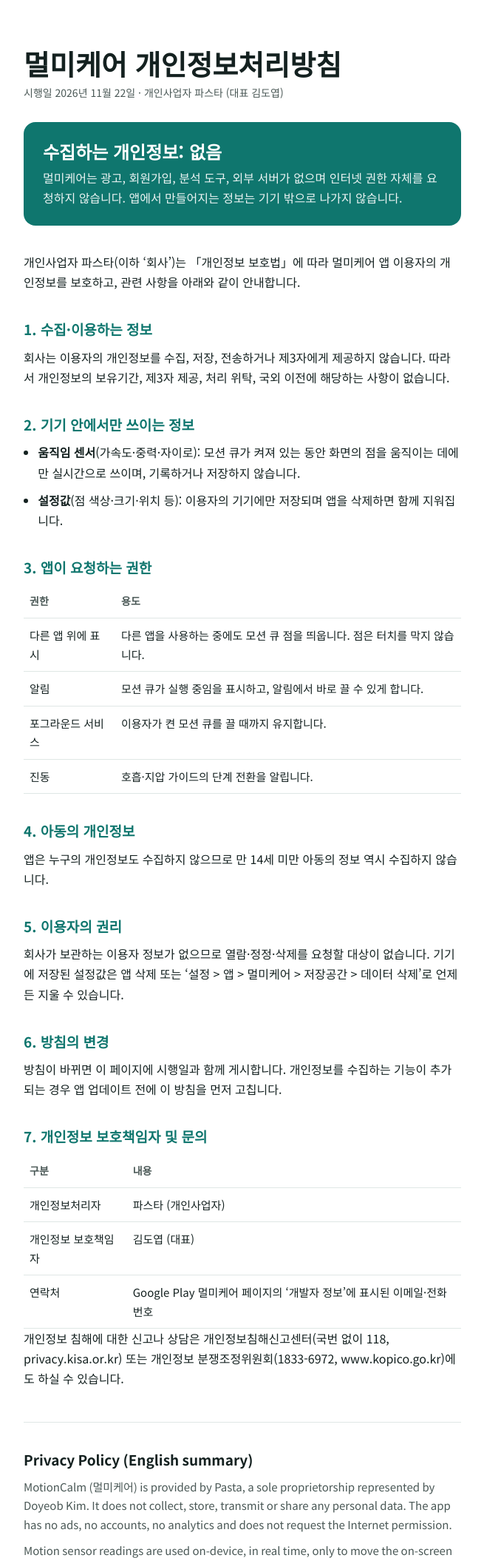
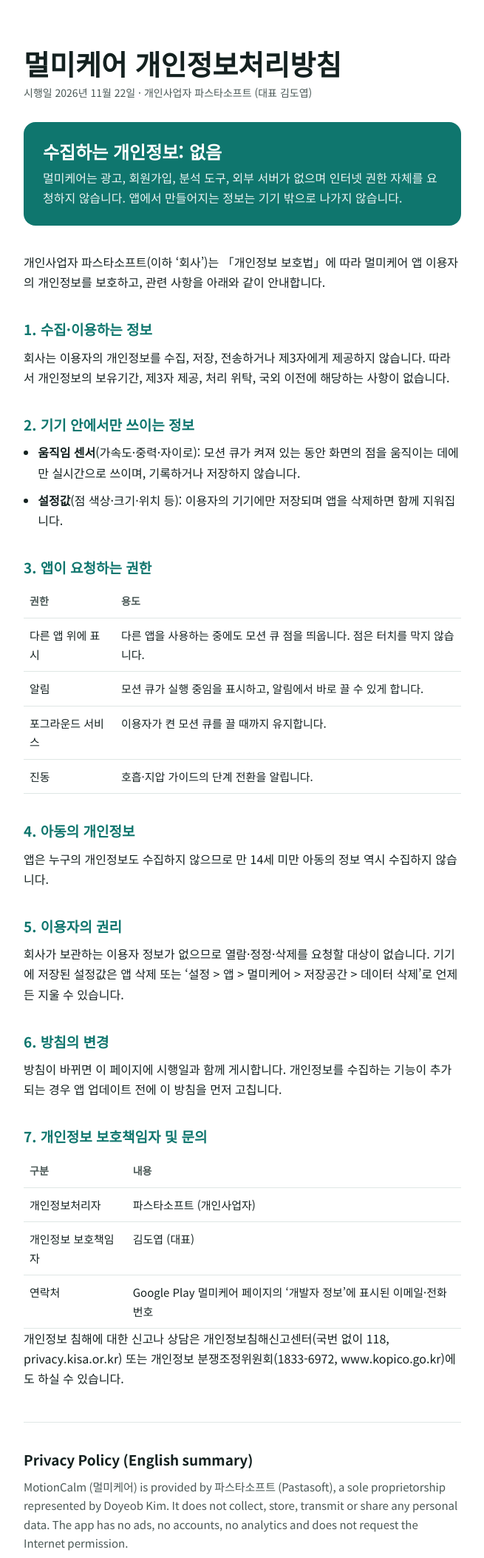
Before and after one commit to ppastar/ppastar.github.io, a plain HTML site: page motioncalm-privacy/index.html in a window 1280 px wide. Shown: the top 2106 px of the page at 74% size, without its empty margins (312-967 px from the left). Drawn offline with Linux system fonts and the light colour scheme.

Commit message:
멀미케어 개인정보처리방침: 상호를 파스타소프트로 수정
Co-Authored-By: Claude Opus 5.5 <noreply@anthropic.com>
Claude-Session: https://claude.ai/code/session_01QNfCwubbPjsht3zYyRB1mK

```diff
--- a/motioncalm-privacy/index.html
+++ b/motioncalm-privacy/index.html
@@ -38,14 +38,14 @@ hr{border:0;border-top:1px solid var(--line);margin:44px 0 24px}
 <body>
 <main>
   <h1>멀미케어 개인정보처리방침</h1>
-  <p class="meta">시행일 2026년 11월 22일 · 개인사업자 파스타 (대표 김도엽)</p>
+  <p class="meta">시행일 2026년 11월 22일 · 개인사업자 파스타소프트 (대표 김도엽)</p>
 
   <section class="summary" aria-label="요약">
     <strong>수집하는 개인정보: 없음</strong>
     <p>멀미케어는 광고, 회원가입, 분석 도구, 외부 서버가 없으며 인터넷 권한 자체를 요청하지 않습니다. 앱에서 만들어지는 정보는 기기 밖으로 나가지 않습니다.</p>
   </section>
 
-  <p>개인사업자 파스타(이하 ‘회사’)는 「개인정보 보호법」에 따라 멀미케어 앱 이용자의 개인정보를 보호하고, 관련 사항을 아래와 같이 안내합니다.</p>
+  <p>개인사업자 파스타소프트(이하 ‘회사’)는 「개인정보 보호법」에 따라 멀미케어 앱 이용자의 개인정보를 보호하고, 관련 사항을 아래와 같이 안내합니다.</p>
 
   <h2>1. 수집·이용하는 정보</h2>
   <p>회사는 이용자의 개인정보를 수집, 저장, 전송하거나 제3자에게 제공하지 않습니다. 따라서 개인정보의 보유기간, 제3자 제공, 처리 위탁, 국외 이전에 해당하는 사항이 없습니다.</p>
@@ -80,7 +80,7 @@ hr{border:0;border-top:1px solid var(--line);margin:44px 0 24px}
   <table class="stack">
     <thead><tr><th>구분</th><th>내용</th></tr></thead>
     <tbody>
-      <tr><td>개인정보처리자</td><td>파스타 (개인사업자)</td></tr>
+      <tr><td>개인정보처리자</td><td>파스타소프트 (개인사업자)</td></tr>
       <tr><td>개인정보 보호책임자</td><td>김도엽 (대표)</td></tr>
       <tr><td>연락처</td><td>Google Play 멀미케어 페이지의 ‘개발자 정보’에 표시된 이메일·전화번호</td></tr>
     </tbody>
@@ -91,7 +91,7 @@ hr{border:0;border-top:1px solid var(--line);margin:44px 0 24px}
 
   <section class="en" lang="en">
     <h2>Privacy Policy (English summary)</h2>
-    <p>MotionCalm (멀미케어) is provided by Pasta, a sole proprietorship represented by Doyeob Kim. It does not collect, store, transmit or share any personal data. The app has no ads, no accounts, no analytics and does not request the Internet permission.</p>
+    <p>MotionCalm (멀미케어) is provided by 파스타소프트 (Pastasoft), a sole proprietorship represented by Doyeob Kim. It does not collect, store, transmit or share any personal data. The app has no ads, no accounts, no analytics and does not request the Internet permission.</p>
     <p>Motion sensor readings are used on-device, in real time, only to move the on-screen cue dots, and are never recorded. App settings stay on the device and are deleted when the app is uninstalled. The overlay permission is used only to draw the motion cue dots, which do not block touches.</p>
     <p>Privacy officer: Doyeob Kim. Contact: the developer email and phone number shown under “About the developer” on the app's Google Play page. Effective November 22, 2026.</p>
   </section>
```
